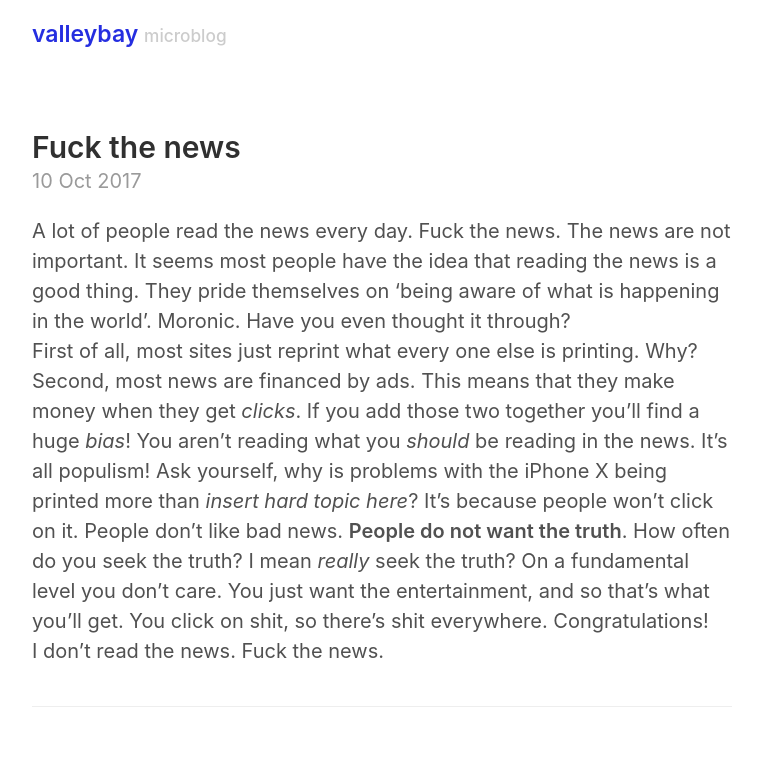
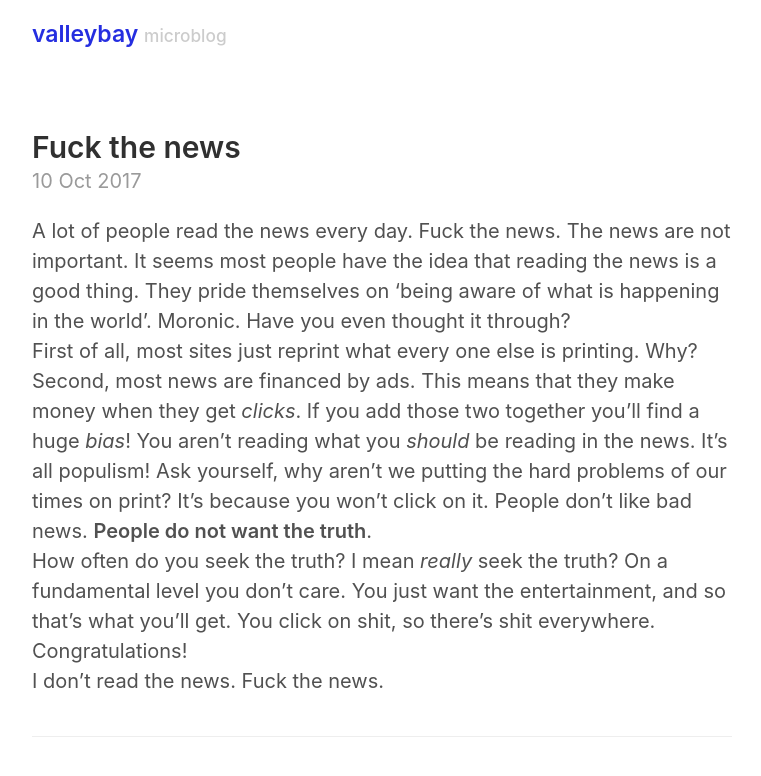
Before and after one commit to valleybay/valleybay.github.io, a Jekyll site: the page built from _posts/2017-10-10-fuck-the-news.md, in a window 1280 px wide. Shown: the top 776 px of the page, without its empty margins (258-1019 px from the left). Built offline with Jekyll 4.4.1, drawn with Linux system fonts in a browser that asks for light colours.

Commit message:
More improvements

```diff
--- a/_posts/2017-10-10-fuck-the-news.md
+++ b/_posts/2017-10-10-fuck-the-news.md
@@ -10,10 +10,11 @@ thought it through?
 First of all, most sites just reprint what every one else is printing. Why? Second,
 most news are financed by ads. This means that they make money when they get *clicks*.
 If you add those two together you'll find a huge *bias*! You aren't reading what you
-*should* be reading in the news. It's all populism! Ask yourself, why is problems with
-the iPhone X being printed more than *insert hard topic here*? It's because people won't
-click on it. People don't like bad news. **People do not want the truth**. How often do
-you seek the truth? I mean *really* seek the truth? On a fundamental level you don't care.
-You just want the entertainment, and so that's what you'll get. You click on shit, so there's
-shit everywhere. Congratulations!
+*should* be reading in the news. It's all populism! Ask yourself, why aren't we putting
+the hard problems of our times on print? It's because you won't click on it. People don't
+like bad news. **People do not want the truth**.
+How often do you seek the truth? I mean
+*really* seek the truth? On a fundamental level you don't care. You just want the
+entertainment, and so that's what you'll get. You click on shit, so there's shit everywhere.
+Congratulations!
 I don't read the news. Fuck the news.
```
Also changed, not shown: 1 other file.
